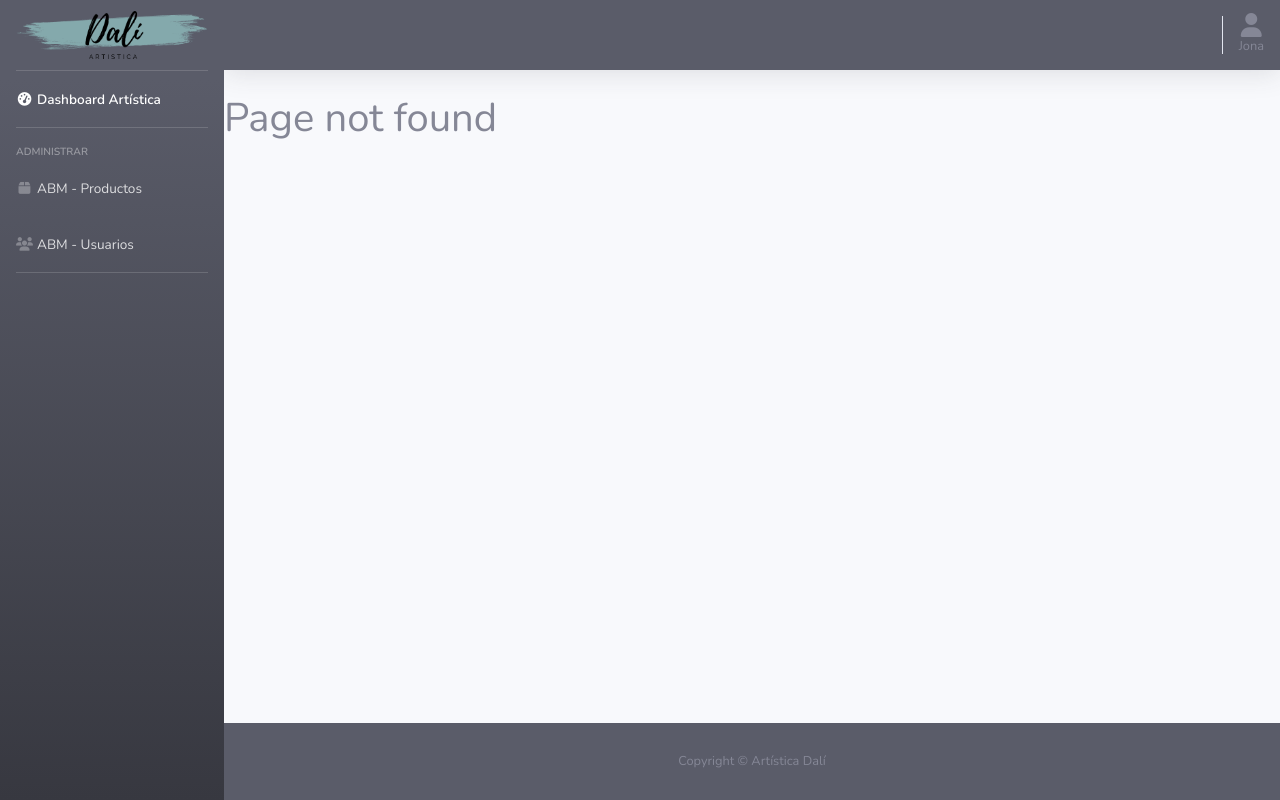
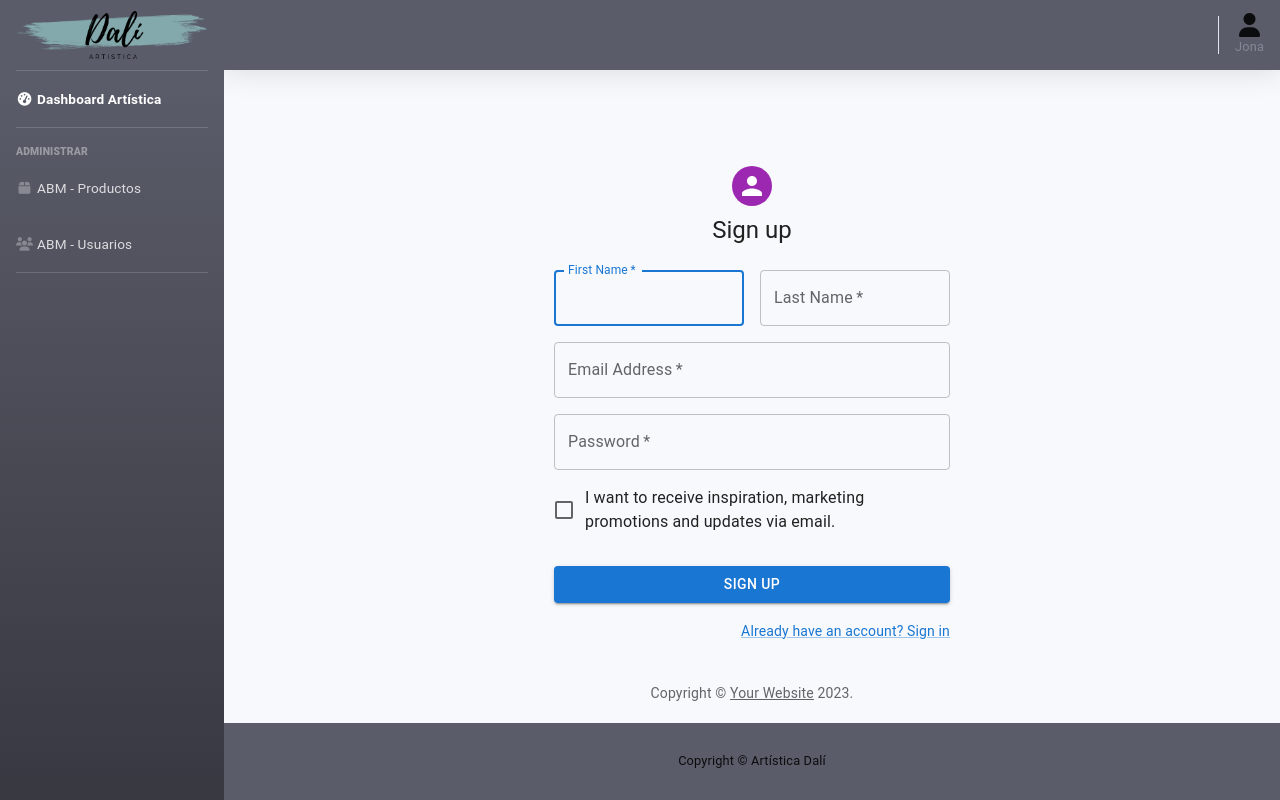
Before and after one commit to JonatanCespedes/dashboard-react-artistica, a React (Create React App) app: page /signup in a window 1280 px wide. Before the commit this address had no page. Built offline with nearby package versions, Linux system fonts and the light colour scheme.

Commit message:
Agrega componentes Signin Signup

```diff
--- a/src/pages/Auth/index.jsx
+++ /dev/null
@@ -1,7 +0,0 @@
-export const Auth = () => {
-    return (
-        <div>
-            <h1>Auth</h1>
-        </div>
-    )
-}
--- /dev/null
+++ b/src/pages/User/SignIn/index.jsx
@@ -0,0 +1,110 @@
+import * as React from 'react';
+import Avatar from '@mui/material/Avatar';
+import Button from '@mui/material/Button';
+import CssBaseline from '@mui/material/CssBaseline';
+import TextField from '@mui/material/TextField';
+import FormControlLabel from '@mui/material/FormControlLabel';
+import Checkbox from '@mui/material/Checkbox';
+import Link from '@mui/material/Link';
+import Grid from '@mui/material/Grid';
+import Box from '@mui/material/Box';
+import Typography from '@mui/material/Typography';
+import Container from '@mui/material/Container';
+import { createTheme, ThemeProvider } from '@mui/material/styles';
+
+function Copyright(props) {
+  return (
+    <Typography variant="body2" color="text.secondary" align="center" {...props}>
+      {'Copyright © '}
+      <Link color="inherit" href="https://mui.com/">
+        Your Website
+      </Link>{' '}
+      {new Date().getFullYear()}
+      {'.'}
+    </Typography>
+  );
+}
+
+// TODO remove, this demo shouldn't need to reset the theme.
+
+const defaultTheme = createTheme();
+
+export default function SignIn() {
+  const handleSubmit = (event) => {
+    event.preventDefault();
+    const data = new FormData(event.currentTarget);
+    console.log({
+      email: data.get('email'),
+      password: data.get('password'),
+    });
+  };
+
+  return (
+    <ThemeProvider theme={defaultTheme}>
+      <Container component="main" maxWidth="xs">
+        <CssBaseline />
+        <Box
+          sx={{
+            marginTop: 8,
+            display: 'flex',
+            flexDirection: 'column',
+            alignItems: 'center',
+          }}
+        >
+          <Avatar sx={{ m: 1, bgcolor: 'secondary.main' }}>
+          </Avatar>
+          <Typography component="h1" variant="h5">
+            Sign in
+          </Typography>
+          <Box component="form" onSubmit={handleSubmit} noValidate sx={{ mt: 1 }}>
+            <TextField
+              margin="normal"
+              required
+              fullWidth
+              id="email"
+              label="Email Address"
+              name="email"
+              autoComplete="email"
+              autoFocus
+            />
+            <TextField
+              margin="normal"
+              required
+              fullWidth
+              name="password"
+              label="Password"
+              type="password"
+              id="password"
+              autoComplete="current-password"
+            />
+            <FormControlLabel
+              control={<Checkbox value="remember" color="primary" />}
+              label="Remember me"
+            />
+            <Button
+              type="submit"
+              fullWidth
+              variant="contained"
+              sx={{ mt: 3, mb: 2 }}
+            >
+              Sign In
+            </Button>
+            <Grid container>
+              <Grid item xs>
+                <Link href="#" variant="body2">
+                  Forgot password?
+                </Link>
+              </Grid>
+              <Grid item>
+                <Link href="#" variant="body2">
+                  {"Don't have an account? Sign Up"}
+                </Link>
+              </Grid>
+            </Grid>
+          </Box>
+        </Box>
+        <Copyright sx={{ mt: 8, mb: 4 }} />
+      </Container>
+    </ThemeProvider>
+  );
+}
--- /dev/null
+++ b/src/pages/User/SignUp/index.jsx
@@ -0,0 +1,131 @@
+import * as React from 'react';
+import Avatar from '@mui/material/Avatar';
+import Button from '@mui/material/Button';
+import CssBaseline from '@mui/material/CssBaseline';
+import TextField from '@mui/material/TextField';
+import FormControlLabel from '@mui/material/FormControlLabel';
+import Checkbox from '@mui/material/Checkbox';
+import Link from '@mui/material/Link';
+import Grid from '@mui/material/Grid';
+import Box from '@mui/material/Box';
+import Typography from '@mui/material/Typography';
+import Container from '@mui/material/Container';
+import { createTheme, ThemeProvider } from '@mui/material/styles';
+
+function Copyright(props) {
+  return (
+    <Typography variant="body2" color="text.secondary" align="center" {...props}>
+      {'Copyright © '}
+      <Link color="inherit" href="https://mui.com/">
+        Your Website
+      </Link>{' '}
+      {new Date().getFullYear()}
+      {'.'}
+    </Typography>
+  );
+}
+
+// TODO remove, this demo shouldn't need to reset the theme.
+
+const defaultTheme = createTheme();
+
+export default function SignUp() {
+  const handleSubmit = (event) => {
+    event.preventDefault();
+    const data = new FormData(event.currentTarget);
+    console.log({
+      email: data.get('email'),
+      password: data.get('password'),
+    });
+  };
+
+  return (
+    <ThemeProvider theme={defaultTheme}>
+      <Container component="main" maxWidth="xs">
+        <CssBaseline />
+        <Box
+          sx={{
+            marginTop: 8,
+            display: 'flex',
+            flexDirection: 'column',
+            alignItems: 'center',
+          }}
+        >
+          <Avatar sx={{ m: 1, bgcolor: 'secondary.main' }}>
+          </Avatar>
+          <Typography component="h1" variant="h5">
+            Sign up
+          </Typography>
+          <Box component="form" noValidate onSubmit={handleSubmit} sx={{ mt: 3 }}>
+            <Grid container spacing={2}>
+              <Grid item xs={12} sm={6}>
+                <TextField
+                  autoComplete="given-name"
+                  name="firstName"
+                  required
+                  fullWidth
+                  id="firstName"
+                  label="First Name"
+                  autoFocus
+                />
+              </Grid>
+              <Grid item xs={12} sm={6}>
+                <TextField
+                  required
+                  fullWidth
+                  id="lastName"
+                  label="Last Name"
+                  name="lastName"
+                  autoComplete="family-name"
+                />
+              </Grid>
+              <Grid item xs={12}>
+                <TextField
+                  required
+                  fullWidth
+                  id="email"
+                  label="Email Address"
+                  name="email"
+                  autoComplete="email"
+                />
+              </Grid>
+              <Grid item xs={12}>
+                <TextField
+                  required
+                  fullWidth
+                  name="password"
+                  label="Password"
+                  type="password"
+                  id="password"
+                  autoComplete="new-password"
+                />
+              </Grid>
+              <Grid item xs={12}>
+                <FormControlLabel
+                  control={<Checkbox value="allowExtraEmails" color="primary" />}
+                  label="I want to receive inspiration, marketing promotions and updates via email."
+                />
+              </Grid>
+            </Grid>
+            <Button
+              type="submit"
+              fullWidth
+              variant="contained"
+              sx={{ mt: 3, mb: 2 }}
+            >
+              Sign Up
+            </Button>
+            <Grid container justifyContent="flex-end">
+              <Grid item>
+                <Link href="#" variant="body2">
+                  Already have an account? Sign in
+                </Link>
+              </Grid>
+            </Grid>
+          </Box>
+        </Box>
+        <Copyright sx={{ mt: 5 }} />
+      </Container>
+    </ThemeProvider>
+  );
+}
--- a/src/routes/index.jsx
+++ b/src/routes/index.jsx
@@ -1,16 +1,18 @@
 import React from "react";
 import { Routes, Route } from "react-router-dom";
 import { Dashboard } from "../pages/Dashboard";
-import { Auth } from "../pages/Auth";
 import { NotFound } from "../pages/NotFound";
 import { ProductList } from "../pages/ProductsList";
+import SignIn from "../pages/User/SignIn";
+import SignUp from "../pages/User/SignUp";
 
 export const AppRoutes = () => {
   return (
     <Routes>
       <Route path="/" element={<Dashboard />} />
       <Route path="/products" element={<ProductList />} />
-      <Route path="/login" element={<Auth />} />
+      <Route path="/signin" element={<SignIn />} />
+      <Route path="/signup" element={<SignUp />} />
       <Route path="*" element={<NotFound />} />
     </Routes>
   );
```
